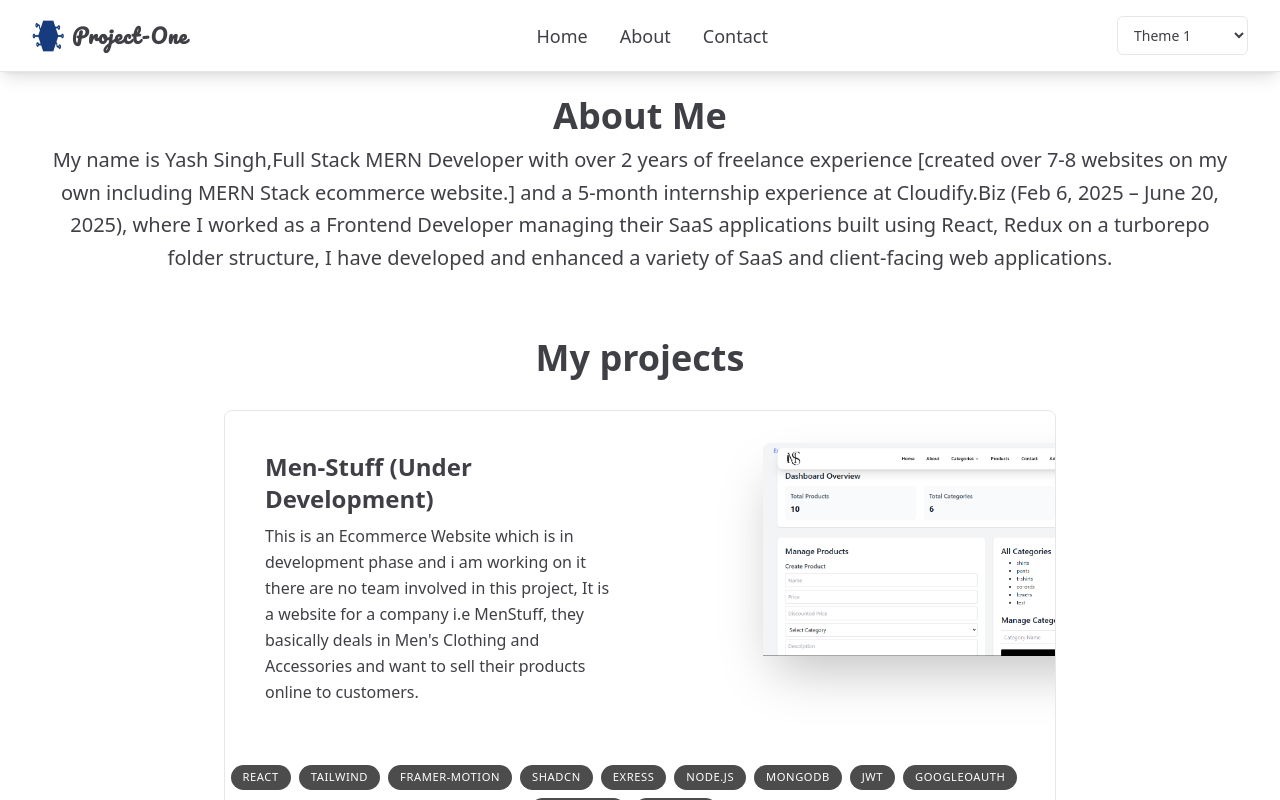
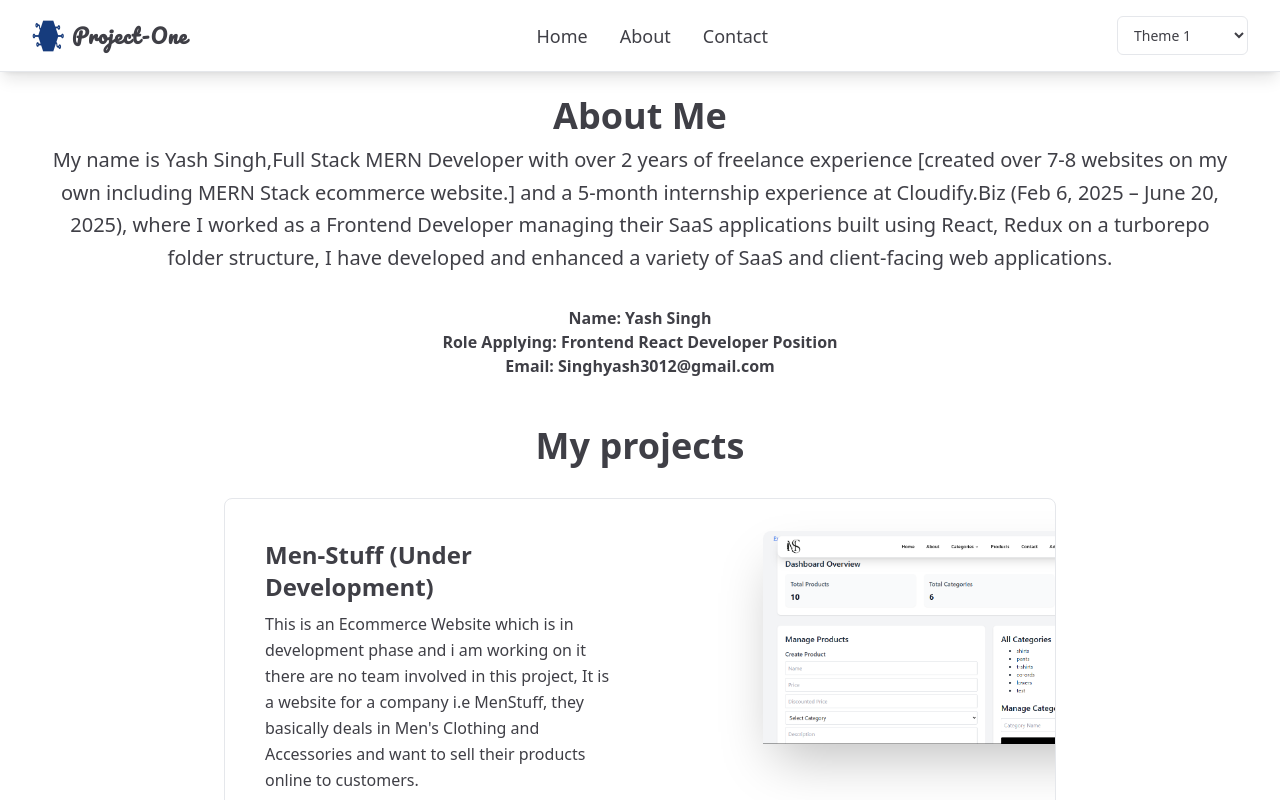
Before and after one commit to GitYashRepo/HipsterProject, a React (Vite) app in the folder project-one/: page /about in a window 1280 px wide. Shown: the top 800 px of the page. Built offline with nearby package versions, Linux system fonts and the light colour scheme.

Commit message:
Project Done!!!

```diff
--- a/project-one/src/pages/About/About.tsx
+++ b/project-one/src/pages/About/About.tsx
@@ -7,6 +7,9 @@ const About = () => {
           <div className="w-full my-4 px-12">
                 <h1 className="text-center text-4xl font-semibold">About Me</h1>
                 <p className="mt-2 text-xl text-center leading-relaxed mb-8">My name is Yash Singh,Full Stack MERN Developer with over 2 years of freelance experience [created over 7-8 websites on my own including MERN Stack ecommerce website.] and a 5-month internship experience at Cloudify.Biz (Feb 6, 2025 – June 20, 2025), where I worked as a Frontend Developer managing their SaaS applications built using React, Redux on a turborepo folder structure, I have developed and enhanced a variety of SaaS and client-facing web applications.</p>
+          <p className="text-center font-semibold">Name: Yash Singh</p>
+          <p className="text-center font-semibold">Role Applying: Frontend React Developer Position</p>
+          <p className="text-center font-semibold">Email: Singhyash3012@gmail.com</p>
           </div>
           <h1 className="text-center text-4xl font-semibold py-8">My projects</h1>
           {projectsData.map((project, index) => (
```
Also changed, not shown: 1 other file (tests, documents, lock files or other folders).
